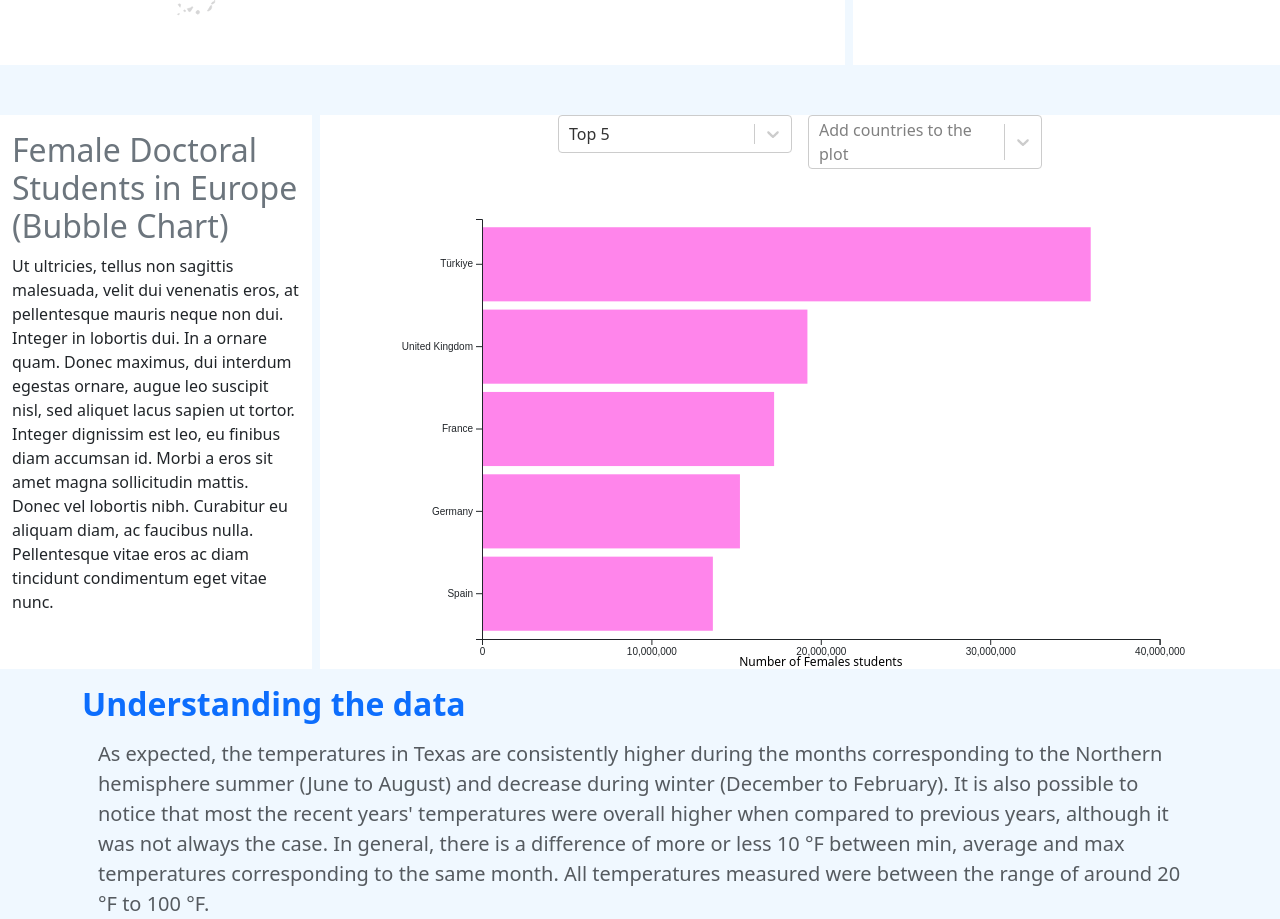
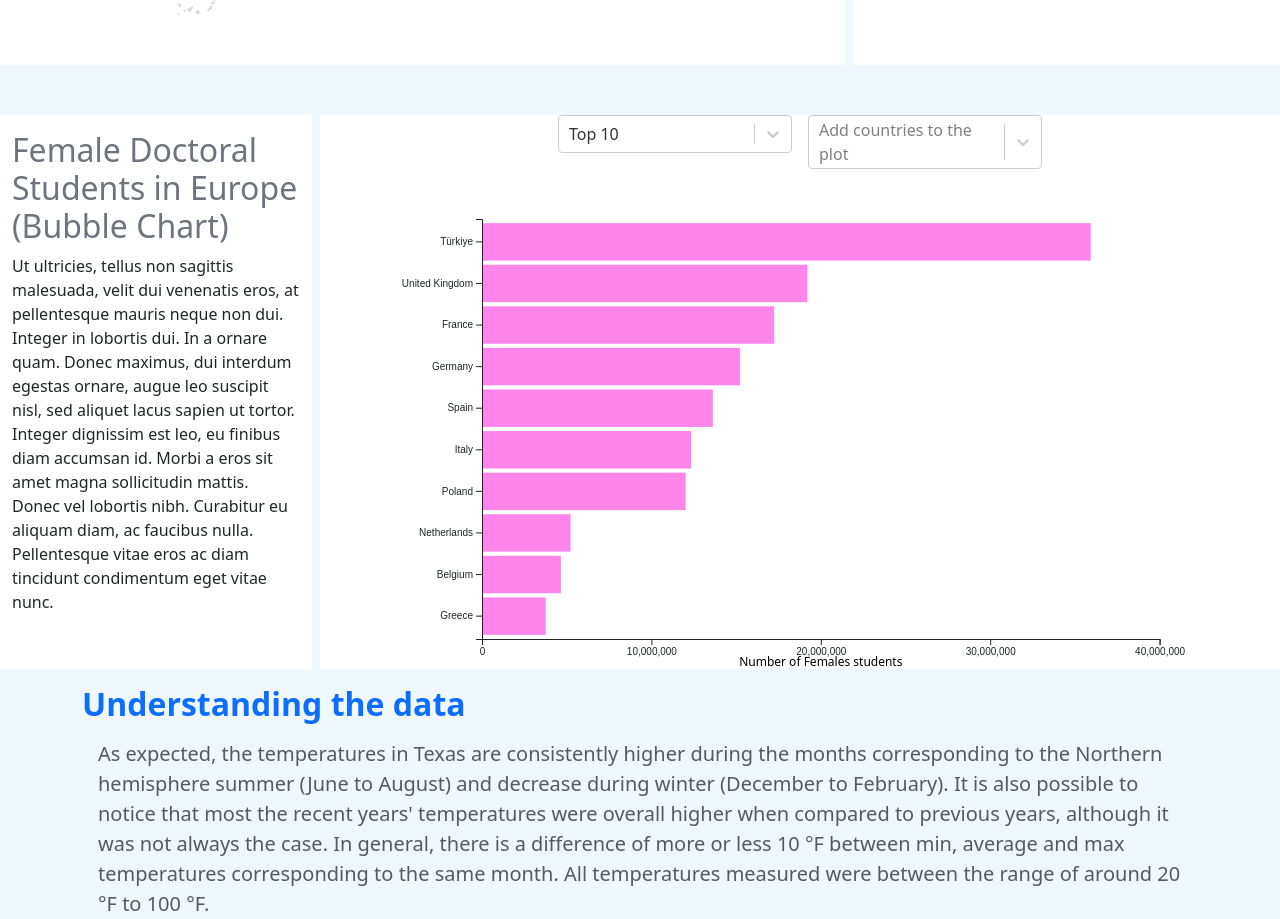
Before and after one commit to Sasmukni/GoodSoupDataVis, a React (Create React App) app: page /#/project in a window 1280 px wide. Shown: the part 4940-5859 px from the top of the page. Built offline with nearby package versions, Linux system fonts and the light colour scheme.

Commit message:
barchart multiplestacked

```diff
--- a/src/project/visualizations/BarChart.js
+++ b/src/project/visualizations/BarChart.js
@@ -14,7 +14,7 @@ export default function HorizontalBarChart({
 }) {
   const svgRef = useRef();
   const tooltipRef = useRef(); // Ref for the tooltip
-  const [topCount, setTopCount] = useState(5);
+  const [topCount, setTopCount] = useState(10);
   const [additionalCountries, setAdditionalCountries] = useState([]);
   const [filteredData, setFilteredData] = useState([]);
 
@@ -137,7 +137,7 @@ export default function HorizontalBarChart({
           <div className={window.innerWidth > 1024 ? "w-25" : "w-50"}>
             <Select
               options={topOptions}
-              defaultValue={topOptions[0]}
+              defaultValue={topOptions[1]}
               onChange={(e) => {
                 setTopCount(Number(e.value));
               }}
--- a/src/project/visualizations/MultipleStackedBarChart.js
+++ b/src/project/visualizations/MultipleStackedBarChart.js
@@ -89,7 +89,7 @@ export default function StackedMultipleBarPlot({
 
           setTooltip({
             visible: true,
-            value: `${d[group.key]}%`,
+            value: `${d[group.key]}% NEETs`,
             nation: d.nation,
             x: event.pageX,
             y: event.pageY,
```
